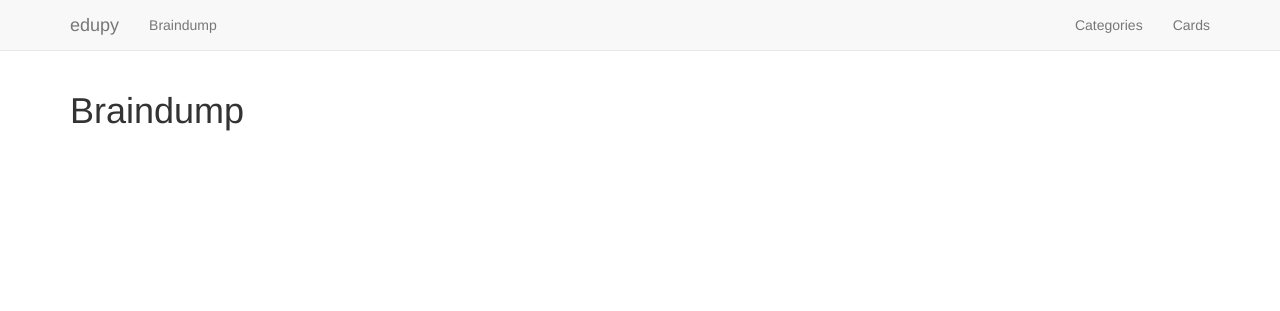
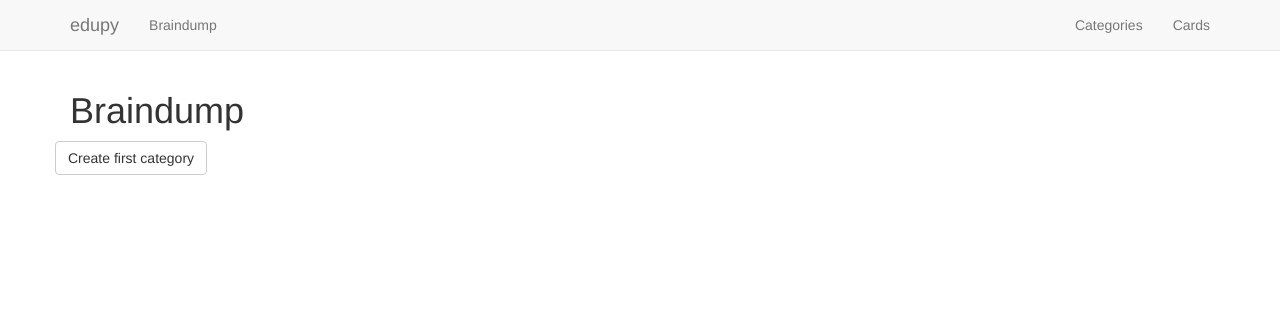
Before and after one commit to joeig/memodrop, a Django app: page /categories/braindump/ in a window 1280 px wide. Shown: the top 311 px of the page. Run offline with Django 3.2, Linux system fonts and the light colour scheme; data that the repository does not hold is empty; some libraries are stand-ins or nearby versions.

Commit message:
Show button if there are no categories

```diff
--- a/categories/templates/braindump_index.html
+++ b/categories/templates/braindump_index.html
@@ -25,6 +25,8 @@
                 </div>
                 <div class="row">
             {% endif %}
+        {% empty %}
+            <p><a href="{% url 'category-create' %}" class="btn btn-default">Create first category</a></p>
         {% endfor %}
     </div>
 {% endblock %}
```
